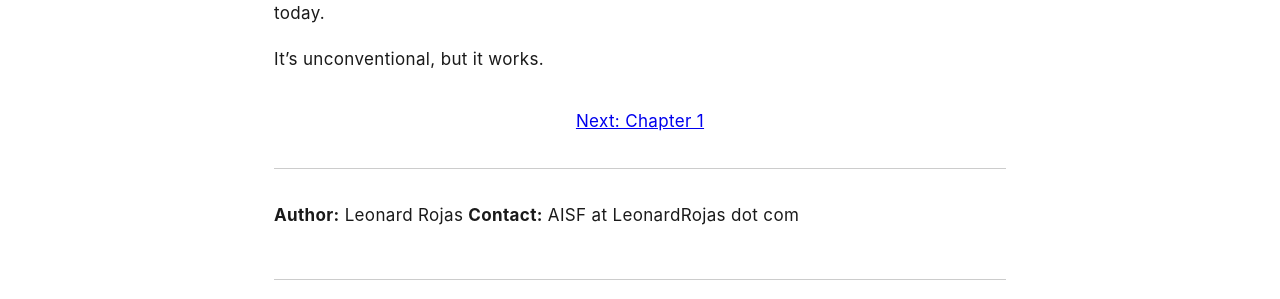
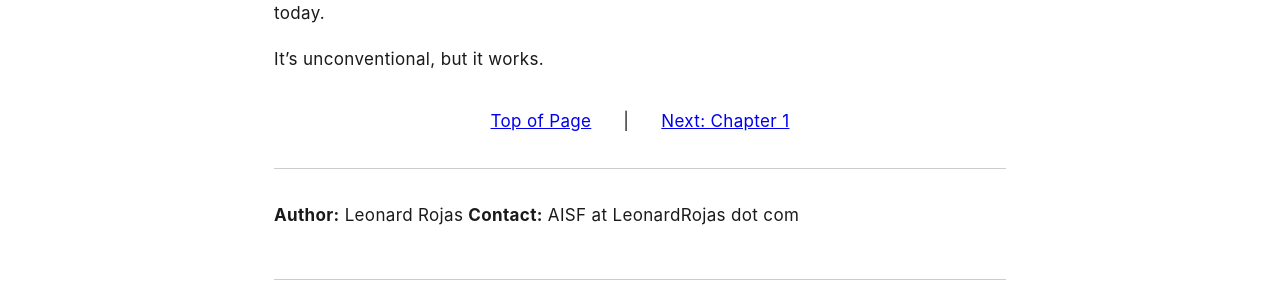
Before and after one commit to rojaslen/AISF-WEB, a Jekyll site: the page built from index.md, in a window 1280 px wide. Shown: the part 1850-2149 px from the top of the page. Built offline with Jekyll 4.4.1, drawn with Linux system fonts in a browser that asks for light colours; some web fonts are replaced.

Commit message:
Update index.md

```diff
--- a/index.md
+++ b/index.md
@@ -46,7 +46,7 @@ The framework's simple tool applies structural and behavioral fixes that effecti
 
 It's unconventional, but it works.
 
-<div class="chapter-nav"><a href="/ch01-temporal">Next: Chapter 1</a></div>
+<div class="chapter-nav"><a href="/ch01-temporal">Next: Chapter 1</a> | <a href="#toc">Top of Page</a></div>
 
 ---
 
```
